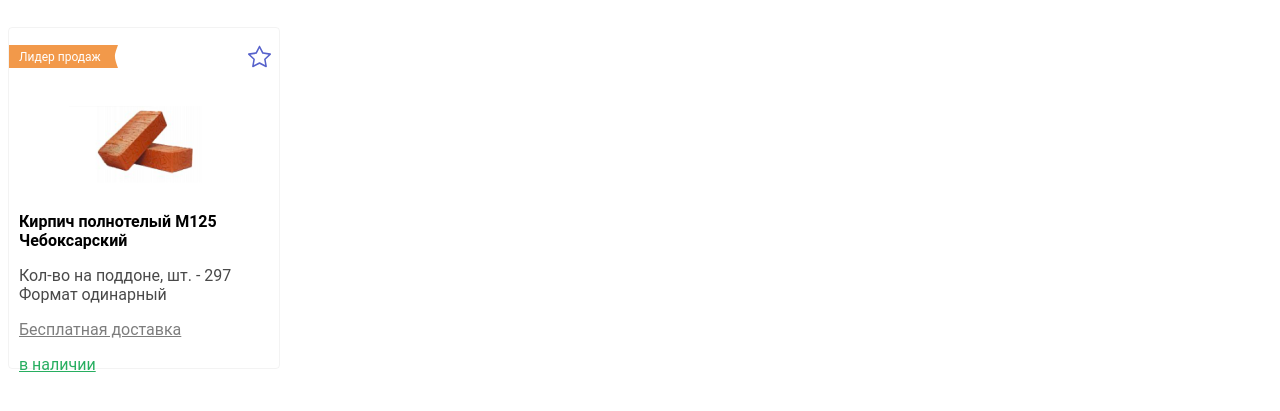
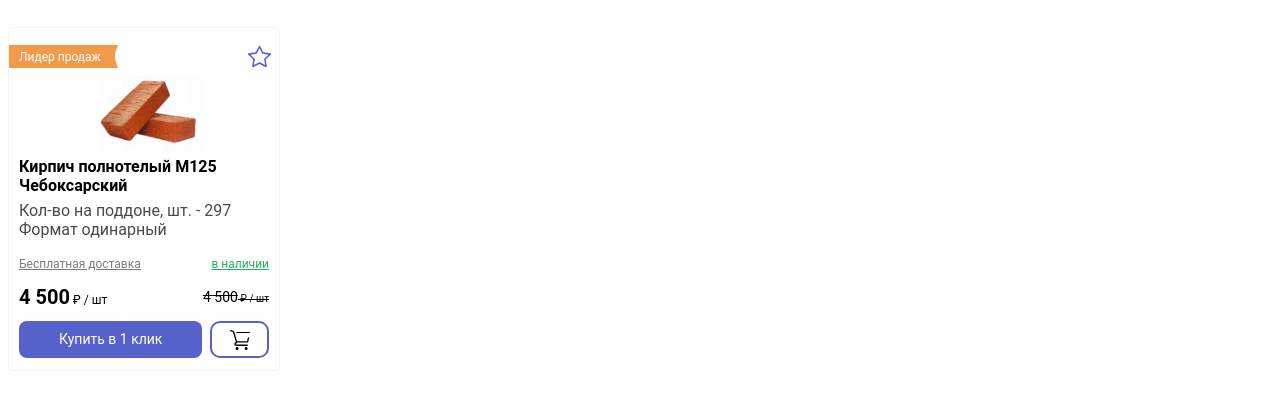
Before and after one commit to halaponga2/sem2lab5, a plain HTML site: page index.html in a window 1280 px wide. Shown: the part 195-606 px from the top of the page. Drawn offline with Linux system fonts and the light colour scheme.

Commit message:
have almost done with cards

```diff
--- a/index.html
+++ b/index.html
@@ -62,9 +62,22 @@
                     <img class="card__image" src="images/brick.png" alt="">
                     <p class="card__name"><strong>Кирпич полнотелый M125 Чебоксарский</strong></p>
                     <p class="card__text">Кол-во на поддоне, шт. - 297 Формат одинарный</p>
-
-                    <p class="card__free-ship-text">Бесплатная доставка</p>
-                    <p class="card__available-text">в наличии</p>
+                    <div class="card__bottom-text">
+                        <p class="card__free-ship-text">Бесплатная доставка</p>
+                        <p class="card__available-text">в наличии</p>
+                    </div>
+                    <div class="card__prices">
+                        <p class="card__current-price"><span>4 500</span> ₽ / шт </p>
+                        <p class="card__old-price"><span>4 500</span> ₽ / шт</p>
+                    </div>
+                    <div class="card__buttons-line">
+                        <a class="button card__buy-button" href="#">Купить в 1 клик</a>
+                        <a href="#" class="card__add-to-card-button">
+                            <svg class="icon card__button-icon">
+                                <use xlink:href="images/icons.svg#cart"></use>
+                            </svg>
+                        </a>
+                    </div>
             </div>
 
         </section>
--- a/styles/styles.scss
+++ b/styles/styles.scss
@@ -8,7 +8,6 @@ $light-grey:#7d7d7d;
 $green:#27AE60;
 $orange:#F2994A;
 *{  font-family: 'Roboto', sans-serif;}
-
 .header{
     border-bottom: 1px solid #D3D3D3;
     &__top-panel{
@@ -95,7 +94,7 @@ text-align: left;
     position:relative;
     padding: 10px;
     width:250px;
-    height: 320px;
+    height: 322px;
     border-radius: 4px;
     border:  0.7px solid rgba(134, 134, 134, 0.1);
     &__offer-lable {
@@ -107,6 +106,9 @@ text-align: left;
     }
     &__offer-lable_type_leader{
         fill: $orange;
+    }
+    &__name{
+        margin-top:-5px
     }
     &__offer-text{
         color:white;
@@ -121,20 +123,76 @@ text-align: left;
         fill: $normal-blue;
     }
     &__image{
-        margin-top:30px;
-        margin-left:50px;
+        display: block;
+        margin-top:10px;
+        margin-left:auto;
+        margin-right: auto;
         width: 145px;
         height: 86px;
     }
     &__text{
+        margin-top: -10px;
         color:$normal-grey;
     }
     &__free-ship-text{
         text-decoration-line:underline;
-        color:$light-grey
+        color:$light-grey;
+        font-size: 12px;
     }
     &__available-text{
         text-decoration-line: underline;
-        color:$green
+        color:$green;
+        font-size: 12px;
+    }
+    &__bottom-text{
+        margin-top: -10px;
+        display: flex;
+        justify-content: space-between;
+
+    }
+    &__prices{
+        margin-top: -10px;
+        display: flex;
+        justify-content: space-between;
+        align-items: center;
+    }
+    &__current-price{
+        font-size: 12px;
+        span{
+            font-size: 20px;
+            font-weight: bold;
+        }
+    }
+    &__old-price{
+        font-size: 10px;
+        text-decoration-line: line-through;
+        span{
+            font-size: 14px;
+        }
+    }
+    &__buttons-line{
+        display: flex;
+        justify-content: space-between;
+    }
+    &__button-icon{
+        display: block;
+        width: 20px;
+        height: 20px;
+        margin: 7px auto;
+    }
+    &__add-to-card-button{
+        display: block;
+        width: 55px;
+        height: 33px;
+        border: $normal-blue solid 2px ;
+        border-radius: 10px;
     }
 }
+.button{
+    background-color: $normal-blue;
+    color:white;
+    text-decoration-line: none;
+    padding:10px 40px;
+    border-radius: 8px;
+    font-size: 14px;
+}
```
Also changed, not shown: styles/styles.css, 1 other file.
